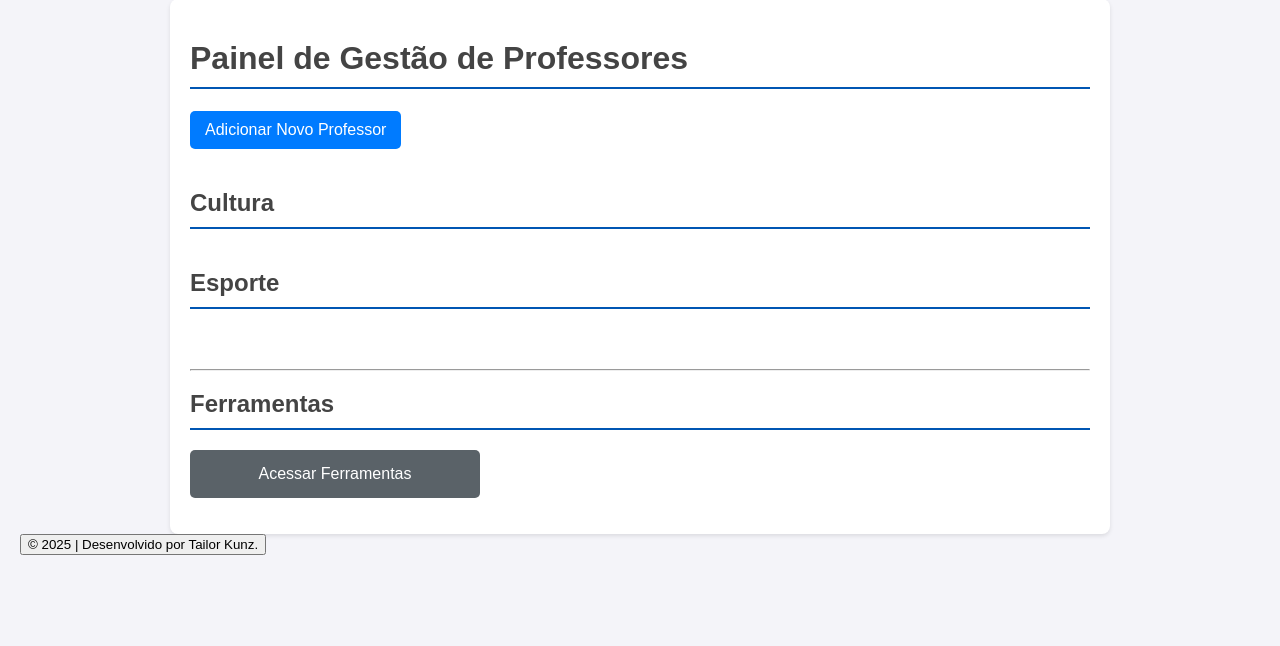
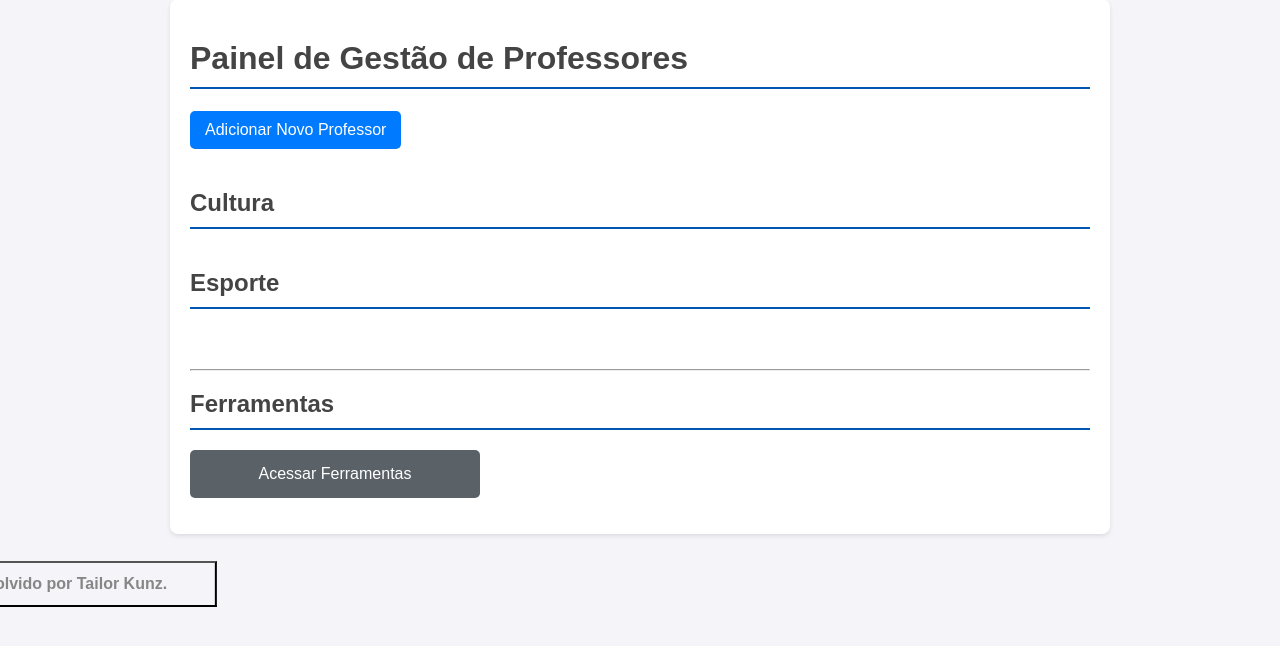
Before and after one commit to TailorKz/Projeto_Gestao_Professores, a Flask app: page / in a window 1280 px wide. Shown: the part 21-667 px from the top of the page. Run offline with Flask 3, Linux system fonts and the light colour scheme; data that the repository does not hold is empty; parts of the project's set-up code (start-up, migrations or seed data) failed here and were passed over; some libraries are stand-ins or nearby versions.

Commit message:
alteração button copy

```diff
--- a/templates/index.html
+++ b/templates/index.html
@@ -56,6 +56,9 @@
         }
         /* From Uiverse.io by neerajbaniwal */
 .btn-shine {
+    display: flex;
+    justify-content: center;
+    margin-top: 50px;
   transform: translate(-50%, -50%);
   padding: 12px 48px;
   color: #fff;
@@ -150,7 +153,7 @@
             </li>
         </ul>
     </div>
-    <button class=".btn-shine">
+    <button class="btn-shine">
   © 2025 | Desenvolvido por Tailor Kunz.
 </button>
 </body>
```
